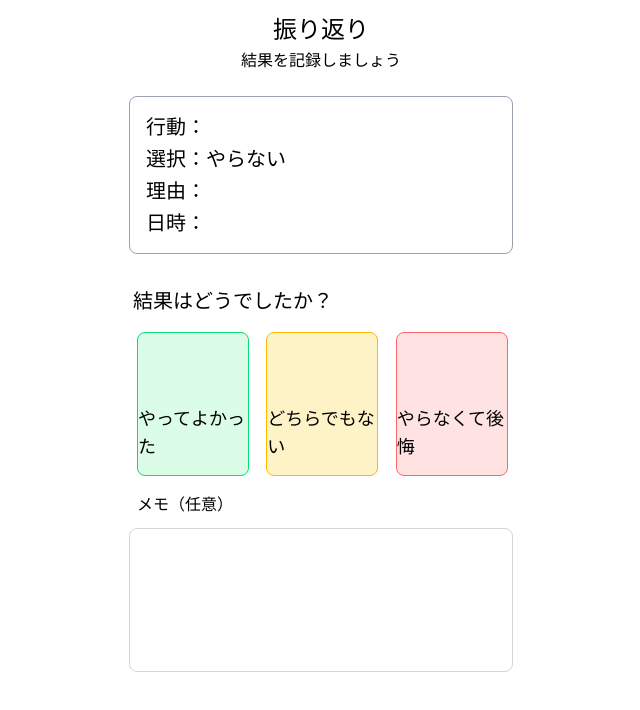
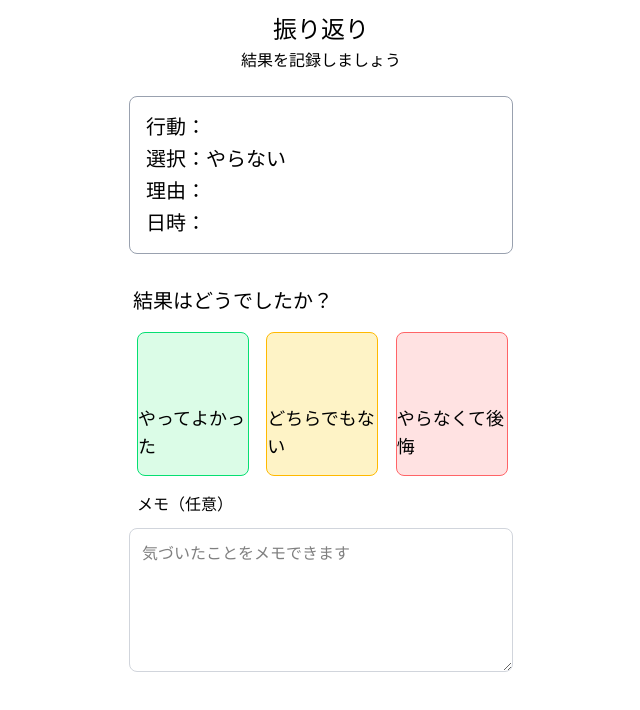
Before and after one commit to risa-h1108/Miru, a React (Vite) app: page /reflection in a window 1280 px wide. Shown: the top 710 px of the page, without its empty margins (319-959 px from the left). Built offline with nearby package versions, Linux system fonts and the light colour scheme; some icons are missing.

Commit message:
feat:メモ欄のCSSや機能を実装

```diff
--- a/src/pages/Reflection.tsx
+++ b/src/pages/Reflection.tsx
@@ -49,7 +49,7 @@ const resultList: ResultButton[] = [
 
 //メモのCSS
 const memoBase =
-  "w-full max-w-sm mx-auto h-36 rounded-lg border border-gray-300 ";
+  "w-full max-w-sm mx-auto h-36 rounded-lg border border-gray-300 flex justify-center";
 
 export default function Reflection() {
   //以下のlocation.state?.~は各データを前ページから取得する機能
@@ -72,6 +72,9 @@ export default function Reflection() {
   //itemにはresultListがmap処理した1つ分のデータが渡される。
   const getResultBg = (item: ResultButton) =>
     selectedResult === item.id ? item.bgSelected : item.bgBase;
+
+  //入力中のメモを管理するstate
+  const [memo, setMemo] = useState("");
 
   return (
     <div>
@@ -129,9 +132,19 @@ export default function Reflection() {
           メモ（任意）
         </h3>
 
-        <div className={memoBase}>
-          <p className="text-[16px] text-center pl-3 "></p>
-        </div>
+        {/*メモ欄のテキストエリア*/}
+        <textarea
+          //value：メモ欄が今保持している文字列の値
+          value={memo}
+          //onChange：メモ欄の中身が変わったときに実行される処理
+          //｛｝の中身：ユーザーがテキストを入力する度に、その最新の文字列(e.target.value)をsetMemoでstate更新する処理
+          //e：入力内容の情報が入ったオブジェクト
+          //e.target：イベントが発生したtextareaのこと
+          //e.target.value：そのtextareaに、今実際に入力されている文字列
+          onChange={(e) => setMemo(e.target.value)}
+          placeholder="気づいたことをメモできます"
+          className={`${memoBase} p-3 text-[16px]`}
+        />
       </div>
 
       <Link to="/analysis" />
```
